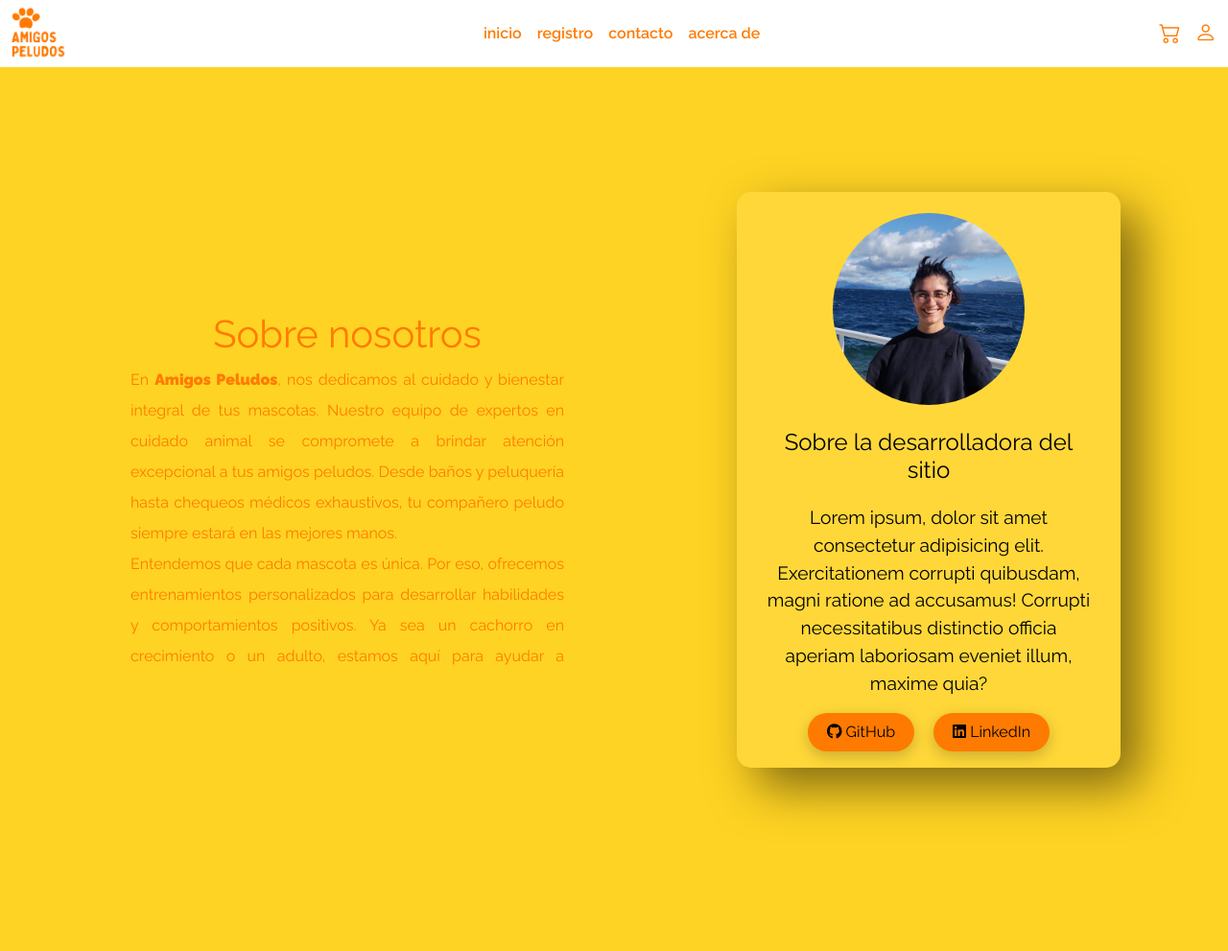
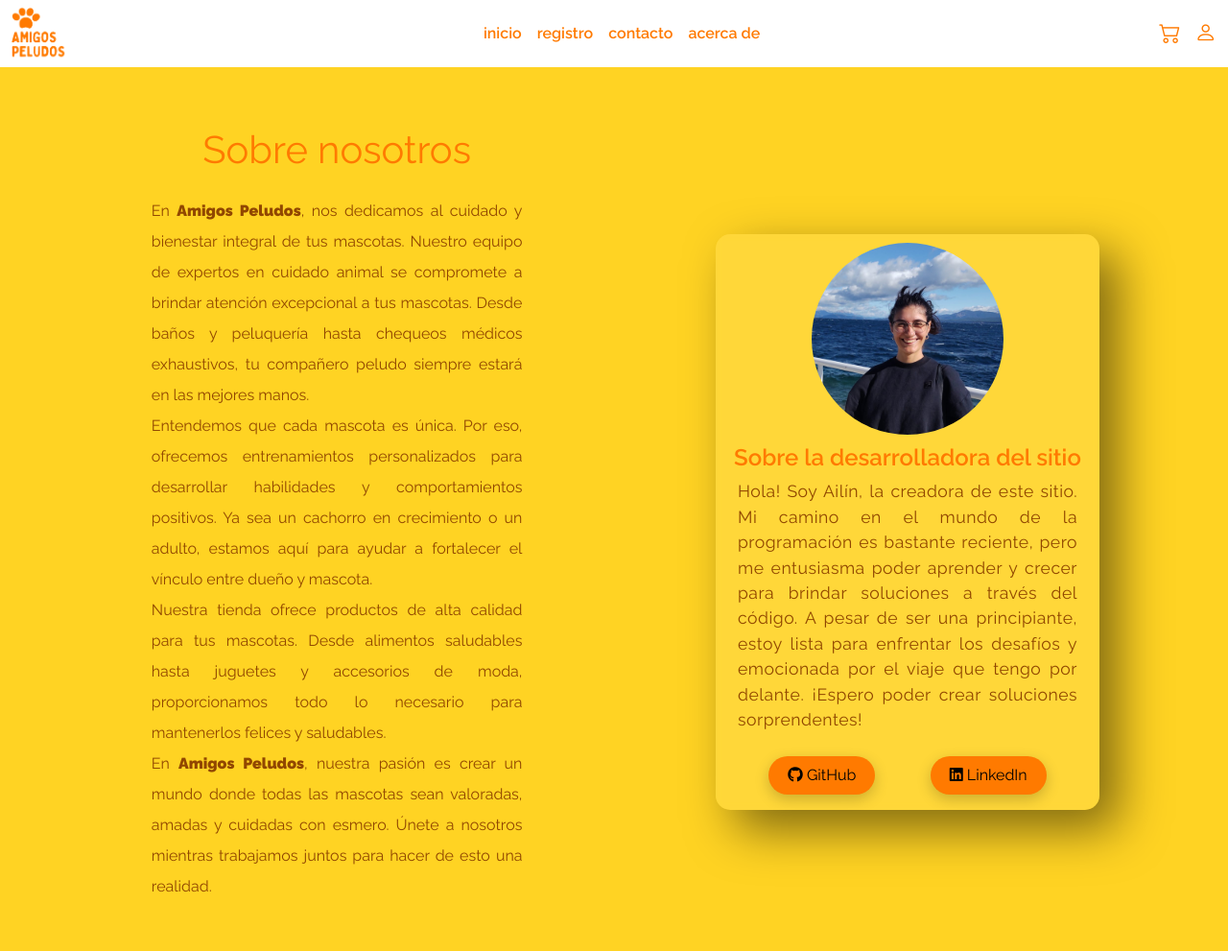
Before and after one commit to ailin-p/digitalers-proyecto-integrador, a plain HTML site: page pages/about-us/about-us.html in a window 1280 px wide. Shown: the whole page at 96% size. Drawn offline with nearby package versions, Linux system fonts and the light colour scheme.

Commit message:
final changes

```diff
--- a/css/about-us.css
+++ b/css/about-us.css
@@ -26,18 +26,20 @@ body {
 .about-company {
     text-align: justify;
     line-height: 2;
-    width: auto;
-    height: auto;
-    overflow: auto;
 }
 
 .about-company h2 {
     font-size: 2.5rem;
 }
 
+.about-company p {
+    color: #914701;
+    margin-top: 1.5rem;
+}
+
 .about-container .card-about {
     width: 300px;
-    height: 540px;
+    height: 600px;
     box-shadow: 20px 20px 50px rgba(0, 0, 0, 0.5);
     border-radius: 15px;
     background: rgba(255, 255, 255, 0.1);
@@ -49,11 +51,11 @@ body {
     border-radius: 50%;
     width: 170px;
     height: 170px;
-    margin: 20px;
+    margin-bottom: 10px;
 }
 
 .about-content {
-    padding: 20px;
+    padding: 10px;
     text-align: center;
 
 }
@@ -69,21 +71,22 @@ body {
 }
 
 .about-content h3 {
-    font-size: 1.3em;
-    color: black;
+    font-size: 1.2em;
+    font-weight: 600;
+    color: var(--primary-color);
     z-index: -1;
 }
 
 .about-content p {
-    font-size: 1rem;
-    color: black;
+    text-align: justify;
+    font-size: 15px;
+    color: #914701;
     font-weight: 300;
-    margin-top: 20px;
+    margin: 5px;
+    letter-spacing: .5px;
 }
 
 .about-links a {
-    display: none;
-    position: relative;
     padding: 8px 20px;
     margin: 10px;
     background: var(--primary-color);
@@ -91,15 +94,15 @@ body {
     border-radius: 20px;
     text-decoration: none;
     box-shadow: 0 5px 15px rgba(0, 0, 0, 0.2);
+    transition: all .3s ease-in-out;
 }
 
 .card-about .about-links {
+    margin-bottom: 7px;
     display: flex;
-}
-
-.card-about .about-links a{
-    display: block;
-    transform: translateY(-30px);
+    width: 100%;
+    justify-content: space-evenly;
+    align-items: center;
 }
 
 /* La idea no era hacer dos media queries pero no se me ocurrió otra forma de hacer que sólo en pantallas pequeñas no se muestre la animación de js que tiene la card */
@@ -123,12 +126,6 @@ body {
         height: 80px;
     }
 
-    .about-company {
-        width: 500px;
-        height: 400px;
-        overflow-y: scroll;
-    }
-
     .about-links a:hover {
         background-color: #dbb51d;
     }
@@ -142,7 +139,7 @@ body {
         border-radius: 50%;
         width: 200px;
         height: 200px;
-        margin: 25px;
+        margin-bottom: 10px;
     }
 
     .about-content h2 {
@@ -169,12 +166,10 @@ body {
     }
 
     .about-content p {
-        font-size: 1.2rem;
+        font-size: 1.1rem;
     }
 
     .about-links a {
-        display: none;
-        position: relative;
         padding: 8px 20px;
         margin: 10px;
         background: var(--primary-color);
@@ -182,7 +177,6 @@ body {
         border-radius: 20px;
         text-decoration: none;
         box-shadow: 0 5px 15px rgba(0, 0, 0, 0.2);
-        transition: all .4s ease-in-out;
     }
 
 }
--- a/css/contact.css
+++ b/css/contact.css
@@ -7,6 +7,7 @@
 .contact-container {
     margin: 70px 15px 15px 5px;
     padding: 10px;
+    min-height: 70vh;
 }
 
 iframe {
@@ -22,8 +23,6 @@ iframe {
 form {
     margin: 0 auto;
 }
-
-
 
 label {
     display: block;
--- a/pages/about-us/about-us.html
+++ b/pages/about-us/about-us.html
@@ -63,11 +63,11 @@
     <main class="about-container row gap-md-4 d-flex justify-content-evenly align-items-center min-vh-100">
         <div class="about-company col-md-4 col-12 p-4 m-2">
           <h2 class="text-center">Sobre nosotros</h2>
-          <p class="p-3 p-md-0">En <strong>Amigos Peludos</strong>, nos dedicamos al cuidado y bienestar integral de tus mascotas. Nuestro equipo de expertos en cuidado animal se compromete a brindar atención excepcional a tus amigos peludos. Desde baños y peluquería hasta chequeos médicos exhaustivos, tu compañero peludo siempre estará en las mejores manos. <br>
+          <p class="p-3 p-md-0">En <strong>Amigos Peludos</strong>, nos dedicamos al cuidado y bienestar integral de tus mascotas. Nuestro equipo de expertos en cuidado animal se compromete a brindar atención excepcional a tus mascotas. Desde baños y peluquería hasta chequeos médicos exhaustivos, tu compañero peludo siempre estará en las mejores manos. <br>
 
             Entendemos que cada mascota es única. Por eso, ofrecemos entrenamientos personalizados para desarrollar habilidades y comportamientos positivos. Ya sea un cachorro en crecimiento o un adulto, estamos aquí para ayudar a fortalecer el vínculo entre dueño y mascota. <br>
 
-            Nuestra tienda ofrece productos de alta calidad para tus mascotas. Desde alimentos saludables hasta juguetes y accesorios de moda, proporcionamos todo lo necesario para mantener a tus compañeros peludos felices y saludables. <br>
+            Nuestra tienda ofrece productos de alta calidad para tus mascotas. Desde alimentos saludables hasta juguetes y accesorios de moda, proporcionamos todo lo necesario para mantenerlos felices y saludables. <br>
 
             En <strong>Amigos Peludos</strong>, nuestra pasión es crear un mundo donde todas las mascotas sean valoradas, amadas y cuidadas con esmero. Únete a nosotros mientras trabajamos juntos para hacer de esto una realidad.</p>
         </div>
@@ -76,7 +76,8 @@
               <img src="/assets/images/about-me.jpg" alt="foto perfil autora del sitio">
             <h2>Ailín Paredes</h2>
             <h3>Sobre la desarrolladora del sitio</h3>
-            <p>Lorem ipsum, dolor sit amet consectetur adipisicing elit. Exercitationem corrupti quibusdam, magni ratione ad accusamus! Corrupti necessitatibus distinctio officia aperiam laboriosam eveniet illum, maxime quia?</p>
+            <p>Hola!
+                Soy Ailín, la creadora de este sitio. Mi camino en el mundo de la programación es bastante reciente, pero me entusiasma poder aprender y crecer para brindar soluciones a través del código. A pesar de ser una principiante, estoy lista para enfrentar los desafíos y emocionada por el viaje que tengo por delante. ¡Espero poder crear soluciones sorprendentes!</p>
           </div>
           <div class="about-links">
             <a href="https://github.com/ailin-p"><i class="fab fa-github"></i> GitHub</a>
```
Also changed, not shown: pages/contact/contact.html (+1 -1 lines).
